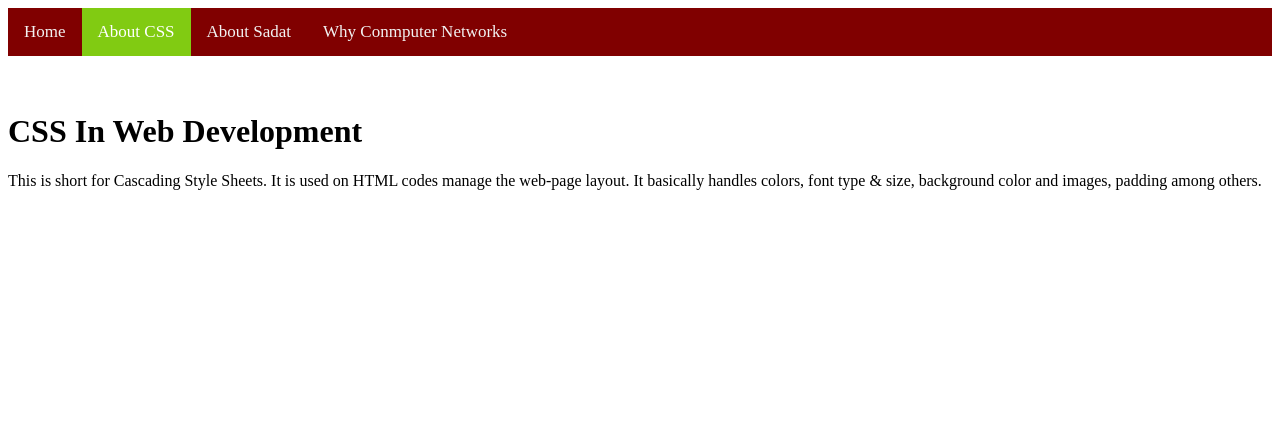
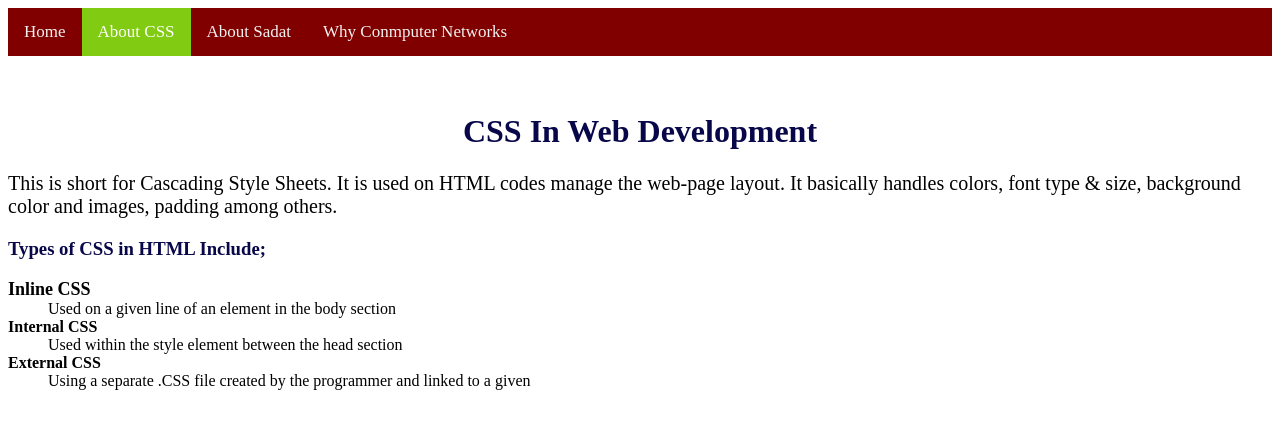
Before and after one commit to ssenfuka/BU-kampala, a plain HTML site: page MidSem_About_CSS.html in a window 1280 px wide. Drawn offline with Linux system fonts and the light colour scheme.

Commit message:
Update MidSem_About_CSS.html

```diff
--- a/MidSem_About_CSS.html
+++ b/MidSem_About_CSS.html
@@ -17,9 +17,17 @@
 </body>
 <br>
 <br>
-<h1 >CSS In Web Development</h1>
-<p>This is short for Cascading Style Sheets. It is used on HTML codes manage the web-page
+<h1 style="text-align:center; color: rgb(7, 7, 73);" >CSS In Web Development</h1>
+<p style="font-size: 20px;">This is short for Cascading Style Sheets. It is used on HTML codes manage the web-page
     layout. It basically handles colors, font type & size, background color and images, padding among others.  <br>  </p>
-
+<h3 style="color: rgb(7, 7, 73)">Types of CSS in HTML Include;</h3>
+<dl>
+    <dt style="font-size: 18px;"><strong> Inline CSS</strong></dt>
+    <dd>Used on a given line of an element in the body section</dd>
+    <dt><strong>Internal CSS </strong></dt>
+    <dd>Used within the style element between the head section</dd>
+    <dt><strong>External CSS </strong></dt>
+    <dd>Using a separate .CSS file  created by the programmer and linked to a given</dd>
+  </dl>
 
 </html>
```
